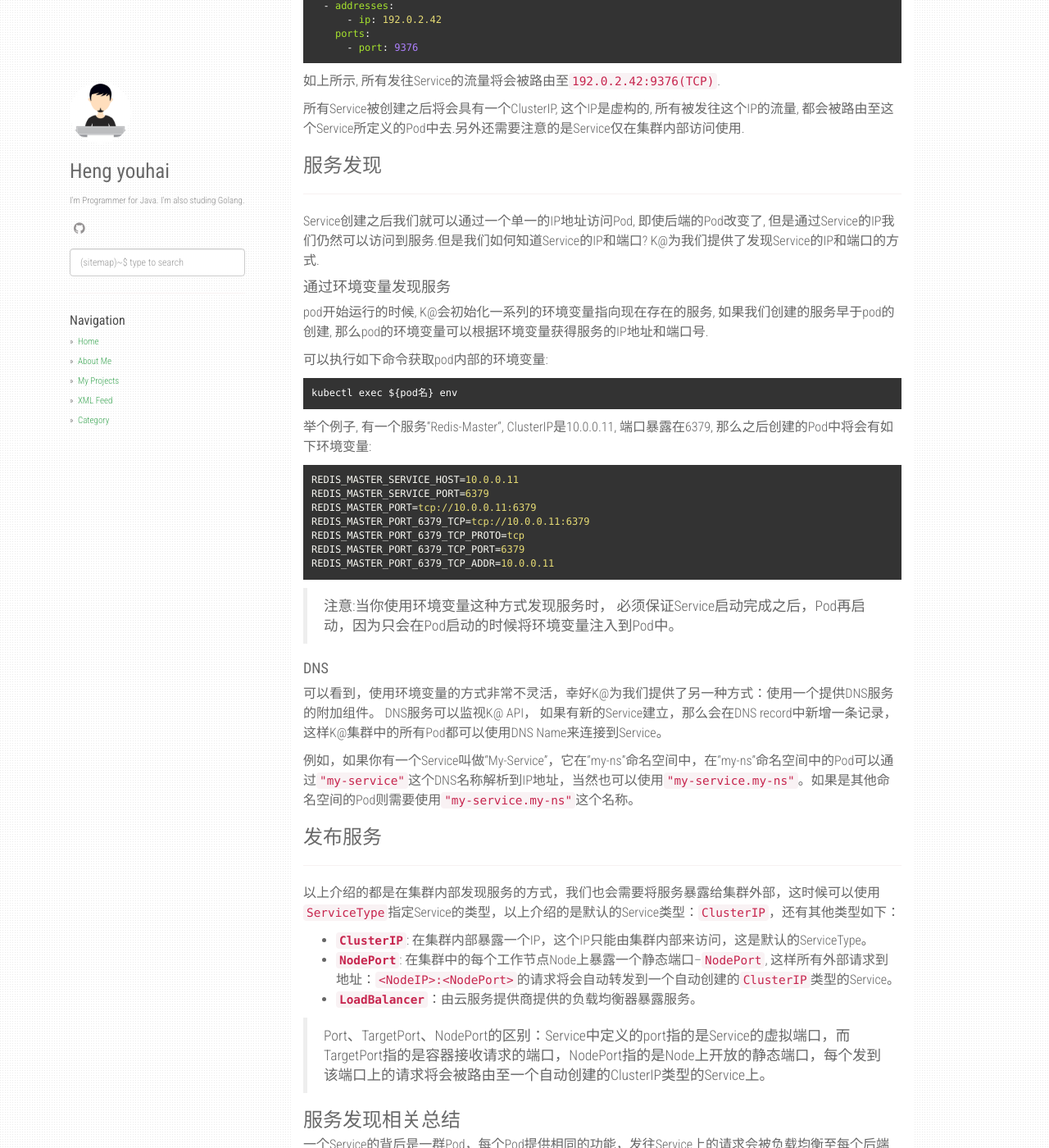
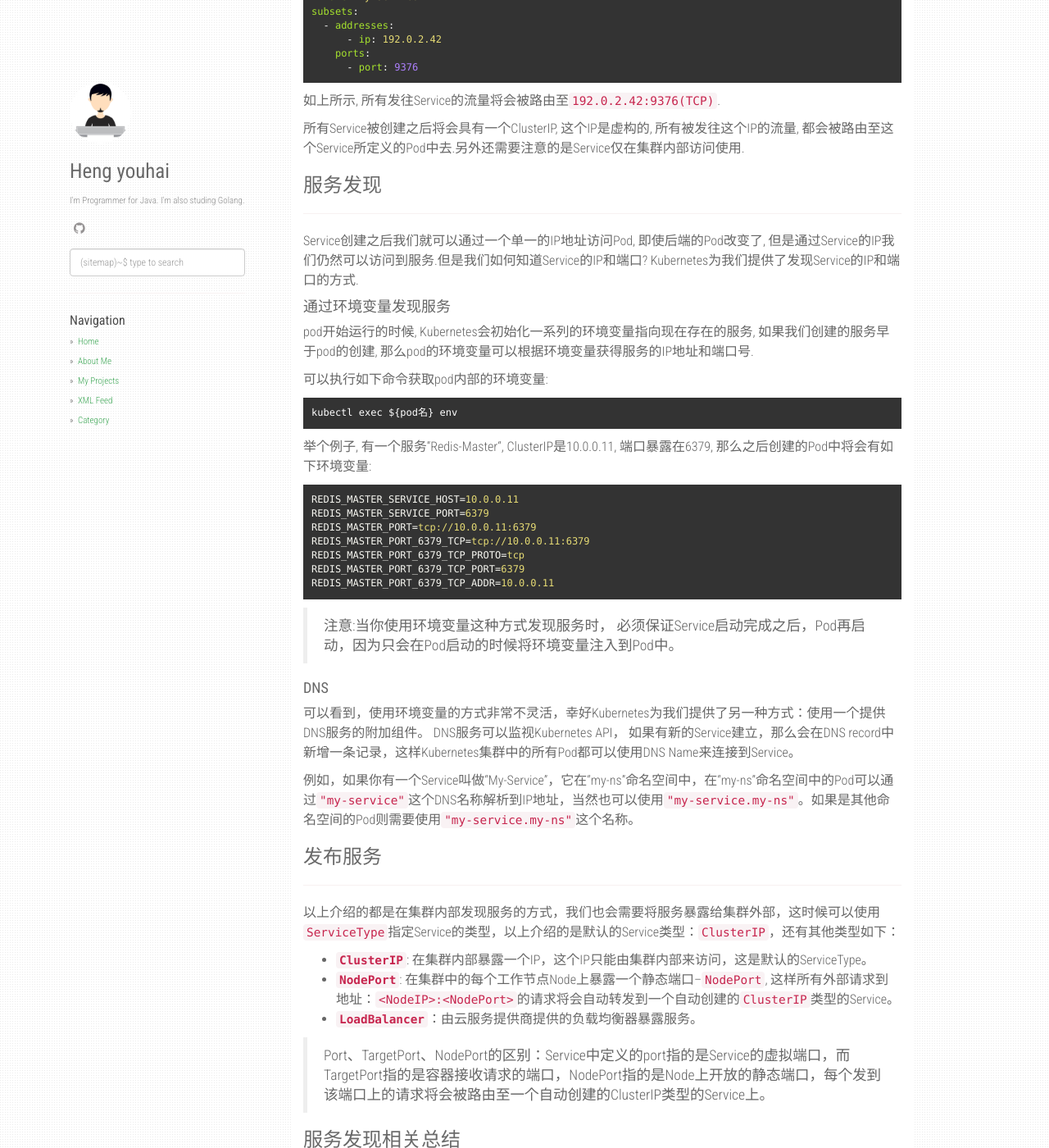
Before and after one commit to hengyoush/hengyoush.github.io, a Jekyll site: the page built from _posts/2019-06-09-kuberbetes-concept.md, in a window 1280 px wide and 1400 px high, scrolled down 9039 px. Shown: the whole window at 82% size. Built offline with Jekyll 4.4.1, drawn with Linux system fonts in a browser that asks for light colours; nearby versions of some CDN libraries; comment, search, counter and statistics services are not loaded; some of the changed text lies outside the part shown.

Commit message:
优化文章

````diff
--- a/_posts/2019-06-09-kuberbetes-concept.md
+++ b/_posts/2019-06-09-kuberbetes-concept.md
@@ -15,23 +15,23 @@ Kubernetes抽象了硬件基础设施, 使得对外暴露的是一个资源池,
 
 简单来说, 容器技术给了我们在发布和更新应用方面上的方便和快捷, 而Kubernetes则帮助我们决定这些容器在哪里运行何时运行并且帮助它们找到所需的资源.
 
-## K@的组成
+## Kubernetes的组成
 ---
-使用K@是非常直观的，你只需要使用K@ APIl来描述集群的期望状态，希望运什么应用程序，使用什么镜像，有多少个副本，希望什么网络和磁盘资源等类似声明式的方式来操控K@集群。
+使用Kubernetes是非常直观的，你只需要使用Kubernetes APIl来描述集群的期望状态，希望运什么应用程序，使用什么镜像，有多少个副本，希望什么网络和磁盘资源等类似声明式的方式来操控Kubernetes集群。
 
 一旦你提供了所需的状态，*Kubernetes Control Plane*会自动的执行各种任务来让集群状态与你描述的一致，这包括：启动或重启容器，自动伸缩副本数量等，*Kubernetes Control Plane*由以下几个进程组成：
 - **主节点-Kubernetes Master**：运行在集群中单个节点上的进程集合，包括：kube-apiserver，kube-controller-manager 和 kube-scheduler.
 - 每个非主节点上运行着两个进程：
   - **kubelet**：与主节点通信。
-  - **kube-proxy**：将整个K@网络映射在节点上。
+  - **kube-proxy**：将整个Kubernetes网络映射在节点上。
 
 ![avatar](/static/img/K8sOverview-1.png)
 
 ## Pod
 ---
-Pod是Kubernetes中最为重要的核心概念, K@的其他对象仅仅是在管理,暴露Pod或者被Pod使用.
+Pod是Kubernetes中最为重要的核心概念, Kubernetes的其他对象仅仅是在管理,暴露Pod或者被Pod使用.
 
-一个Pod是你能创建部署的最小最简单的K@对象, 一个Pod封装了一组容器, 一个唯一的IP, Docker是在K@中应用最广泛的*容器运行时*, 但K@同时也支持其他容器运行时
+一个Pod是你能创建部署的最小最简单的Kubernetes对象, 一个Pod封装了一组容器, 一个唯一的IP, Docker是在Kubernetes中应用最广泛的*容器运行时*, 但Kubernetes同时也支持其他容器运行时
 
 ![avatar](/static/img/Pod-1.png)
 
@@ -58,14 +58,14 @@ Pod中放置这两个容器，因为它们是紧耦合的。
 
 #### 管理Pod
 ---
-一般情况下，不需要手动管理Pod，K@中有一种类型的资源叫做*Replication Controller*，由RC进行管理Pod的创建，删除，调度等，当然如果你想的话
-也可以手动建立Pod，不过手动建立的Pod在停止时不会自动重启，也失去了很多K@提供的特性，所以尽量不要手动管理Pod。
+一般情况下，不需要手动管理Pod，Kubernetes中有一种类型的资源叫做*Replication Controller*，由RC进行管理Pod的创建，删除，调度等，当然如果你想的话
+也可以手动建立Pod，不过手动建立的Pod在停止时不会自动重启，也失去了很多Kubernetes提供的特性，所以尽量不要手动管理Pod。
 
 
 
 #### Pod Template
 ---
-所有K@内的资源都以json或者yaml的形式表示，Pod也不例外，下面是一个Pod yaml的示例：
+所有Kubernetes内的资源都以json或者yaml的形式表示，Pod也不例外，下面是一个Pod yaml的示例：
 ```yaml
 apiVersion: v1
 kind: Pod
@@ -102,7 +102,7 @@ kubectl get pods
 
 #### 容器探针
 ---
-K@通过容器探针来检测容器的状态从而判断是否需要重启Pod。
+Kubernetes通过容器探针来检测容器的状态从而判断是否需要重启Pod。
 
 <br>
 探针是由Kubelet定时调度的诊断程序，Kubelet会调用一个由容器实现的Handler， 有三种Handler如下：
@@ -210,7 +210,7 @@ Deployment是一种高阶资源, 可以更加容易的更新应用程序,用于
 
 ![avatar](/static/img/Deployment-1.png)
 
-可以看到, Deployment并不是直接管理Pod, 这看上去有些不直观, 为什么我们还要增加“复杂度”, 在ReplicaSet上再加一层? 原因主要是由于Deployment要支持滚动升级, K@的方式(之前的方式)是通过再创建一个ReplicationController并协调两个Controller使它们根据彼此不断修改, 然而这个过程可能会造成干扰所以需要另外一个资源来协调.
+可以看到, Deployment并不是直接管理Pod, 这看上去有些不直观, 为什么我们还要增加“复杂度”, 在ReplicaSet上再加一层? 原因主要是由于Deployment要支持滚动升级, Kubernetes的方式(之前的方式)是通过再创建一个ReplicationController并协调两个Controller使它们根据彼此不断修改, 然而这个过程可能会造成干扰所以需要另外一个资源来协调.
 
 #### Deployment的定义
 如下是一个Deployment的定义:
@@ -235,7 +235,7 @@ spec:
 
 ### DaemonSet
 ---
-当你希望在K@的所有工作节点上都运行一个Pod实例, 那么你可以使用DaemonSet.
+当你希望在Kubernetes的所有工作节点上都运行一个Pod实例, 那么你可以使用DaemonSet.
 下图是ReplicaSet与DaemonSet的对比图.
 
 ![avatar](/static/img/DaemonSet-1.png)
@@ -244,9 +244,9 @@ spec:
 
 ## Service
 ---
-K@的Pod的生命是短暂的, 每一个Pod都有自己的IP地址, 但是可能一个Deployment中当前运行的Pod和下一秒运行的Pod是不同的, 那么这会导致一个问题: 如果一些服务(比如说一些前端服务)依赖于另一些服务(比如说后端服务), 那么那些前台服务如何发现并且跟踪后端服务IP地址的变化呢?
+Kubernetes的Pod的生命是短暂的, 每一个Pod都有自己的IP地址, 但是可能一个Deployment中当前运行的Pod和下一秒运行的Pod是不同的, 那么这会导致一个问题: 如果一些服务(比如说一些前端服务)依赖于另一些服务(比如说后端服务), 那么那些前台服务如何发现并且跟踪后端服务IP地址的变化呢?
 
-这就需要一个服务发现机制, 我们不需要自己手动引进一个服务发现工具, K@已经给了我们开箱即用的解决方案.这就是**Services**.
+这就需要一个服务发现机制, 我们不需要自己手动引进一个服务发现工具, Kubernetes已经给了我们开箱即用的解决方案.这就是**Services**.
 
 有了Service, 可以达到服务(指应用服务)之间的解耦, 比如说一个无状态的数据处理后端，它使用3个副本运行,前端服务并不关心它们使用的是哪个后端,虽然组成后端集的实际pod可能会发生变化，但前端客户端不应该知道这一点，也不应该自己跟踪后端集。
 
@@ -307,10 +307,10 @@ subsets:
 
 ### 服务发现
 ---
-Service创建之后我们就可以通过一个单一的IP地址访问Pod, 即使后端的Pod改变了, 但是通过Service的IP我们仍然可以访问到服务.但是我们如何知道Service的IP和端口? K@为我们提供了发现Service的IP和端口的方式.
+Service创建之后我们就可以通过一个单一的IP地址访问Pod, 即使后端的Pod改变了, 但是通过Service的IP我们仍然可以访问到服务.但是我们如何知道Service的IP和端口? Kubernetes为我们提供了发现Service的IP和端口的方式.
 
 #### 通过环境变量发现服务
-pod开始运行的时候, K@会初始化一系列的环境变量指向现在存在的服务, 如果我们创建的服务早于pod的创建, 那么pod的环境变量可以根据环境变量获得服务的IP地址和端口号.
+pod开始运行的时候, Kubernetes会初始化一系列的环境变量指向现在存在的服务, 如果我们创建的服务早于pod的创建, 那么pod的环境变量可以根据环境变量获得服务的IP地址和端口号.
 
 可以执行如下命令获取pod内部的环境变量:
 ```
@@ -329,8 +329,8 @@ REDIS_MASTER_PORT_6379_TCP_ADDR=10.0.0.11
 > 注意:当你使用环境变量这种方式发现服务时， 必须保证Service启动完成之后，Pod再启动，因为只会在Pod启动的时候将环境变量注入到Pod中。
 
 #### DNS
-可以看到，使用环境变量的方式非常不灵活，幸好K@为我们提供了另一种方式：使用一个提供DNS服务的附加组件。
-DNS服务可以监视K@ API， 如果有新的Service建立，那么会在DNS record中新增一条记录，这样K@集群中的所有Pod都可以使用DNS Name来连接到Service。
+可以看到，使用环境变量的方式非常不灵活，幸好Kubernetes为我们提供了另一种方式：使用一个提供DNS服务的附加组件。
+DNS服务可以监视Kubernetes API， 如果有新的Service建立，那么会在DNS record中新增一条记录，这样Kubernetes集群中的所有Pod都可以使用DNS Name来连接到Service。
 
 例如，如果你有一个Service叫做“My-Service”，它在“my-ns”命名空间中，在“my-ns”命名空间中的Pod可以通过`"my-service"`这个DNS名称解析到IP地址，当然也可以使用`"my-service.my-ns"`。如果是其他命名空间的Pod则需要使用`"my-service.my-ns"`这个名称。
 
@@ -349,7 +349,7 @@ DNS服务可以监视K@ API， 如果有新的Service建立，那么会在DNS re
 ### Ingress--统一管理外部访问
 外部访问的解决方案已经有了，比如NodePort和LoadBalance，但是这些方案都有一个缺点那就是对于每一群Pod都要创建一个Service，那么当Service的数量增长，如何进行有效的管理？比如说使用一个IP地址和不同的路径就可以访问所有Service？
 
-K@为我们提供了一种方式：Ingress。
+Kubernetes为我们提供了一种方式：Ingress。
 Ingress将外网与service之间的HTTP路由暴露， Ingress会根据请求的主机名和路径决定请求到达的服务, 还可以提供会话亲和性等功能.
 
 Ingress等定义实例如下:
@@ -398,7 +398,7 @@ spec: rules:
 ---
 ### Volume
 
-由于Pod从K@的概念上来说不会一直存在，因为某种原因挂掉的话，kubelet将会重启它但是容器内部的文件会丢失，另外当pod内部的容器如果需要共享文件的话也需要K@的存储功能的支持。K@的`Volume`解决了上述问题。
+由于Pod从Kubernetes的概念上来说不会一直存在，因为某种原因挂掉的话，kubelet将会重启它但是容器内部的文件会丢失，另外当pod内部的容器如果需要共享文件的话也需要Kubernetes的存储功能的支持。Kubernetes的`Volume`解决了上述问题。
 
 Volume的生命周期与Pod中的容器无关，而与Pod本身相关，当Pod被删除时，Volume中的内容才会丢失。
 
@@ -413,15 +413,15 @@ Volume的生命周期与Pod中的容器无关，而与Pod本身相关，当Pod
 
 ![avatar](/static/img/PVPVC-1.png)
 
-首先由集群管理员创建存储,然后通过向K@ API传递PV声明创建PV.
-然后需要使用存储的用户只需要创建一个PVC, 然后K@会找到一个具有足够容量的PV将其置于访问模式, 并将PVC绑定到PV.然后用户创建一个pod并通过volume配置引用PVC.
+首先由集群管理员创建存储,然后通过向Kubernetes API传递PV声明创建PV.
+然后需要使用存储的用户只需要创建一个PVC, 然后Kubernetes会找到一个具有足够容量的PV将其置于访问模式, 并将PVC绑定到PV.然后用户创建一个pod并通过volume配置引用PVC.
 
 bar.example.com
 ## 配置
 ---
 ### 资源分配
 
-为了实现资源（这里主要指CPU和内存）被有效利用， K@采用Requests和Limit两种限制类型来对资源进行分配。
+为了实现资源（这里主要指CPU和内存）被有效利用， Kubernetes采用Requests和Limit两种限制类型来对资源进行分配。
 
 - Request：容器使用的最小资源需求，只有当工作节点的可用资源量>=Pod请求资源量时才允许将该Pod调度到该节点。
 - Limit：Pod使用资源最大值，设为0表示无上限。
@@ -432,7 +432,7 @@ Request能够保证Pod有足够的资源来运行，而Limit则是防止某个Po
 
 ![avatar](/static/img/Resource-1.png)
 
-如上图，在一个4U4G的Node上，部署了四个Pod，每个Pod的Request为1U1G，Limit为2U2G，很有可能会出现Pod占用的资源大于1U，那么此时会出现资源抢占，对于资源抢占，K@根据资源能不能进行伸缩进行分类，分为可压缩资源和不可以压缩资源。CPU资源--是现在支持的一种可压缩资源。内存资源和磁盘资源为现在支持的不可压缩资源。
+如上图，在一个4U4G的Node上，部署了四个Pod，每个Pod的Request为1U1G，Limit为2U2G，很有可能会出现Pod占用的资源大于1U，那么此时会出现资源抢占，对于资源抢占，Kubernetes根据资源能不能进行伸缩进行分类，分为可压缩资源和不可以压缩资源。CPU资源--是现在支持的一种可压缩资源。内存资源和磁盘资源为现在支持的不可压缩资源。
 
 假设四个Pod同时负载变高，CPU使用量超过1U，这个时候每个Pod将会按照各自的Request设置按比例分占CPU调度的时间片。在示例中，由于4个Pod设置的Request都为1U，发生资源抢占时，每个Pod分到的CPU时间片为1U/(1U×4)，实际占用的CPU核数为1U。在抢占发生时，Limit的值对CPU时间片的分配为影响，在本例中如果条件容器Limit值的设置，抢占情况下CPU分配的比例保持不变。
 
````
